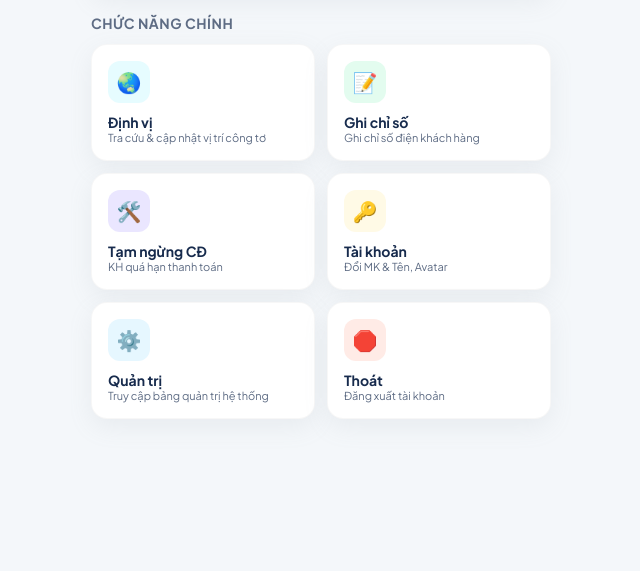
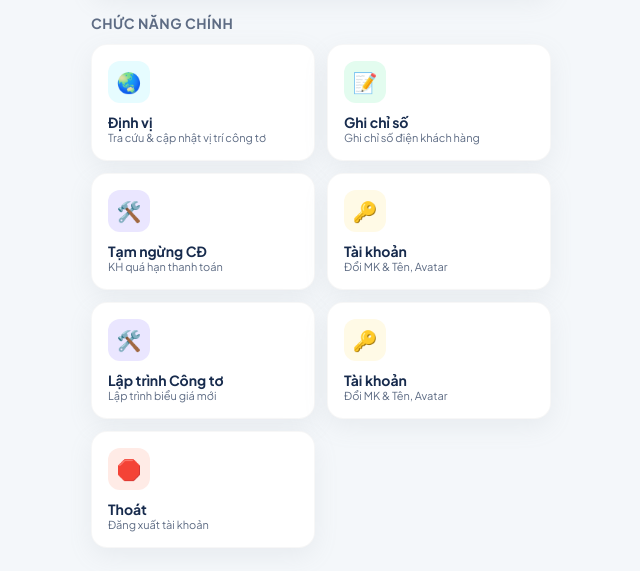
Before and after one commit to dienlucbenluc/dinhvi, a plain HTML site: page home.html in a window 1280 px wide. Shown: the part 209-780 px from the top of the page, without its empty margins (319-959 px from the left). Drawn offline with Linux system fonts and the light colour scheme; sample sign-in values are in the browser's storage.

Commit message:
Update home.html

```diff
--- a/home.html
+++ b/home.html
@@ -390,11 +390,19 @@
                     </div>
                 </div>
 
-                <div class="feature-card" onclick="openAdminAuthModal()">
-                    <div class="feature-icon icon-cyan">⚙️</div>
+                <div class="feature-card" onclick="window.location.href='caidat_congto.html'">
+                    <div class="feature-icon icon-purple">🛠️</div>
                     <div>
-                        <div class="feature-title">Quản trị</div>
-                        <div class="feature-desc">Truy cập bảng quản trị hệ thống</div>
+                        <div class="feature-title">Lập trình Công tơ</div>
+                        <div class="feature-desc">Lập trình biểu giá mới</div>
+                    </div>
+                </div>
+
+                <div class="feature-card" onclick="openPassModal()">
+                    <div class="feature-icon icon-orange">🔑</div>
+                    <div>
+                        <div class="feature-title">Tài khoản</div>
+                        <div class="feature-desc">Đổi MK & Tên, Avatar</div>
                     </div>
                 </div>
 
```
